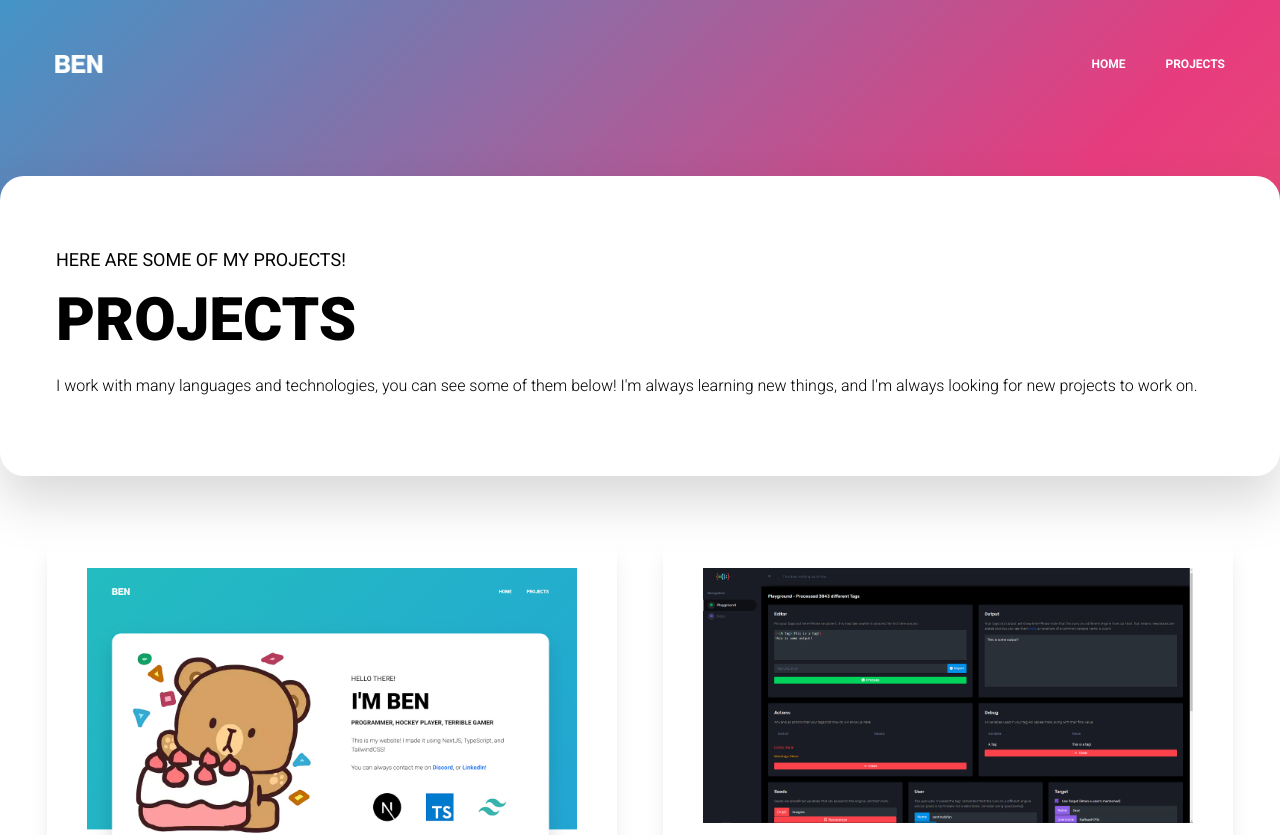
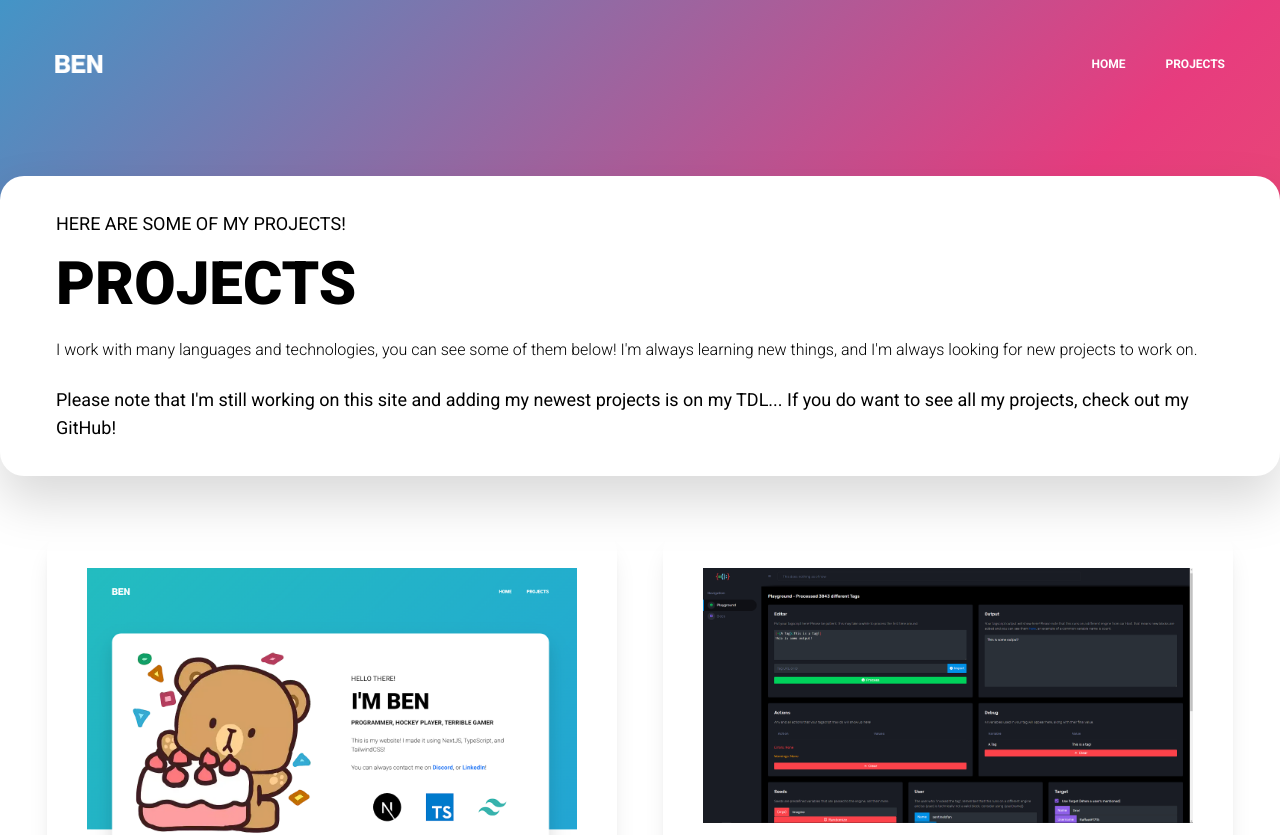
Before and after one commit to Leg3ndary/ben-portfolio, a Next.js app: page /projects in a window 1280 px wide. Shown: the top 835 px of the page. Built offline with nearby package versions, Linux system fonts and the light colour scheme.

Commit message:
Add message

```diff
--- a/src/pages/projects.tsx
+++ b/src/pages/projects.tsx
@@ -18,12 +18,17 @@ export default function Projects() {
                             things, and I'm always looking for new projects to
                             work on.
                         </p>
+                        <h3 className="p-2 text-lg">
+                            Please note that I'm still working on this site and
+                            adding my newest projects is on my TDL... If you do
+                            want to see all my projects, check out my GitHub!
+                        </h3>
                     </div>
                 </div>
             </div>
             <div className="flex justify-center w-full py-32">
                 <div className="flex w-[1300px] flex-row flex-wrap place-content-evenly">
-                <div className="group flex flex-col justify-center w-[570px] p-10 bg-white shadow-xl rounded-3xl hover:shadow-2xl transition-shadow hover:shadow-cyan-300">
+                    <div className="group flex flex-col justify-center w-[570px] p-10 bg-white shadow-xl rounded-3xl hover:shadow-2xl transition-shadow hover:shadow-cyan-300">
                         <Image
                             className="object-contain animate-fade-in"
                             src={PortfolioImage}
@@ -41,10 +46,10 @@ export default function Projects() {
                         <p className="p-2 pt-4 pb-4 font-light">
                             This website is made using NextJS, TypeScript, and
                             TailwindCSS. I wanted to make a website that was
-                            simple, yet elegant, and I think I did pretty
-                            good. Here is where I'll showcase my projects, and
-                            the technologies I used to create them. I may also
-                            post some blogs or something later!
+                            simple, yet elegant, and I think I did pretty good.
+                            Here is where I'll showcase my projects, and the
+                            technologies I used to create them. I may also post
+                            some blogs or something later!
                         </p>
                         <div className="flex justify-center w-full">
                             <div className="w-[1170px] h-[1px] bg-[#dddddd] group-hover:bg-cyan-300 transition-colors" />
```
